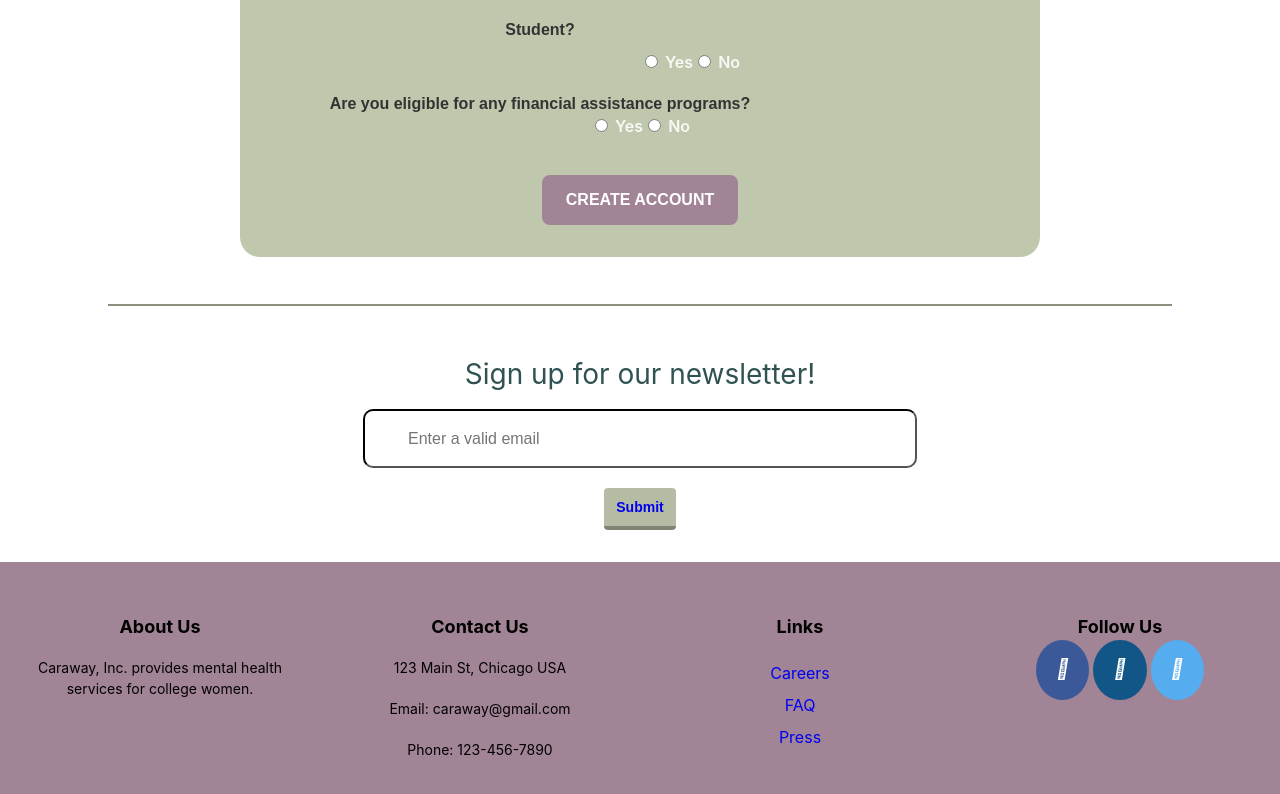
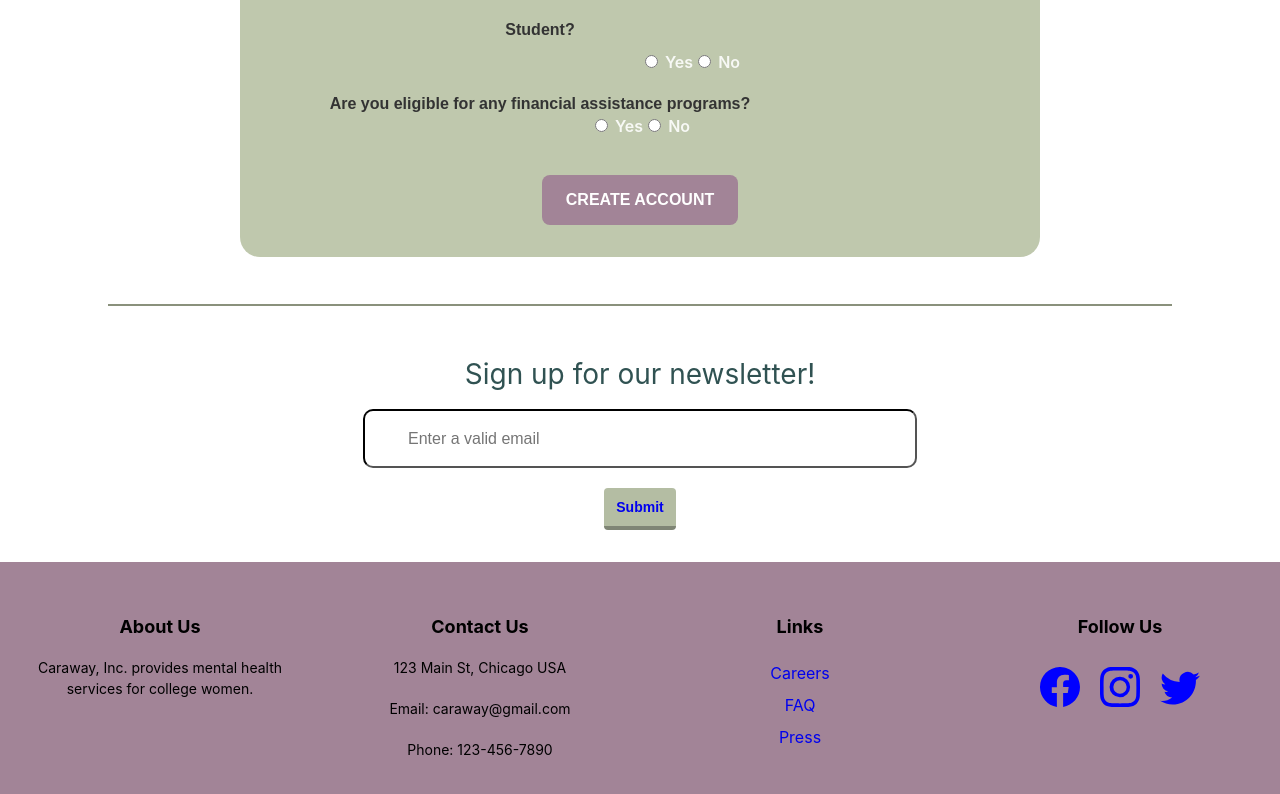
Before and after one commit to adamaripici/projectCode, a React (Create React App) app in the folder react/caraway-app/: page /signup in a window 1280 px wide. Shown: the part 894-1688 px from the top of the page. Built offline with nearby package versions, Linux system fonts and the light colour scheme.

Commit message:
-fixed footer

```diff
--- a/react/caraway-app/src/Footer.css
+++ b/react/caraway-app/src/Footer.css
@@ -7,3 +7,26 @@
   .input-field{
     margin-bottom: 20px;
   }
+
+  .hamburger {
+    position: fixed;
+    z-index: 100;
+    top: 1rem;
+    left: 1rem;
+    padding: 4px;
+    border: none;
+    cursor: pointer;
+    display: flex;
+    flex-direction: row;
+    align-items: center;
+    font-size: 30px; /* Adjust the size as needed */
+  }
+
+  .bs {
+
+    padding: 10px;
+    color:blue;
+    flex-direction: row;
+    align-items: center;
+    font-size: 40px; /* Adjust the size as needed */
+  }
--- a/react/caraway-app/src/Footer.js
+++ b/react/caraway-app/src/Footer.js
@@ -1,6 +1,8 @@
 import * as React from "react";
 import "./Footer.css";
 import { Link } from 'react-router-dom';
+import { BsFacebook, BsInstagram, BsTwitter } from 'react-icons/bs';
+
 
 export default function Footer() {
 
@@ -41,9 +43,9 @@ export default function Footer() {
           </div>
           <div className="title-footer">
             <h4>Follow Us</h4>
-            <a href="https://www.facebook.com/"><i className="fa fa-facebook" aria-hidden="true"></i></a>
-            <a href="https://www.instagram.com/?hl=en"><i className="fa fa-instagram" aria-hidden="true"></i></a>
-            <a href="https://twitter.com/?lang=en"><i className="fa fa-twitter" aria-hidden="true"></i></a>
+            <a href="https://www.facebook.com/" target="_blank"><BsFacebook className="bs"/></a>
+            <a href="https://www.instagram.com/?hl=en" target="_blank"><BsInstagram className="bs"/></a>
+            <a href="https://twitter.com/?lang=en" target="_blank"><BsTwitter className="bs"/></a>
           </div>
         </div>
       </div>
--- a/react/caraway-app/src/Navbar.css
+++ b/react/caraway-app/src/Navbar.css
@@ -27,57 +27,7 @@ br {
 .links {
     line-height:200%;
 }
-.fa {
-    padding: 20px;
-  width: 25px;
-  text-align: center;
-  text-decoration: none;
-  margin: 5px 2px;
-  border-radius: 50%;
-  }
-.fa:hover {
-    opacity: 0.7;
-}
-.fa-facebook-f:before, .fa-facebook:before {
-    content: "\f09a";
-    font-size: 20px;
-}
-.fa-facebook {
-    background: #3B5998;
-    color: white;
-    margin-bottom: 8px;
-  }
-.fa-twitter-f:before, .fa-twitter:before {
-    content: "\f09a";
-    font-size: 20px;
-}
-  .fa-twitter {
-    background: #55ACEE;
-    color: white;
-    margin-bottom: 8px;
-  }
-  .fa-instagram-f:before, .fa-instagram:before {
-    content: "\f09a";
-    font-size: 20px;
-}
-  .fa-instagram {
-    background: #125688;
-    color: white;
-    margin-bottom: 8px;
-  }
 
-
-
-
-
-
-/* menu */
-
-/* * {
-  margin: 0;
-  padding: 0;
-  box-sizing: border-box;
-} */
 
 .menuItem {
   display: block;
@@ -310,6 +260,5 @@ br {
   max-width: 100%;
   max-height: 100%;
   width: 190px;
-  /* height: 50px; */
   margin-top: 10px;
 }
--- a/react/caraway-app/src/Navbar.js
+++ b/react/caraway-app/src/Navbar.js
@@ -27,10 +27,6 @@ export default function NavBar() {
       </ul>
 
       <GiHamburgerMenu className="hamburger" onClick={toggleMenu}/>
-      {/* <button className="hamburger" onClick={toggleMenu}>
-        <i className="menuIcon material-icons"><GiHamburgerMenu onClick={toggleMenu}/></i>
-        <i className="closeIcon material-icons">close</i>
-      </button> */}
           <div className="logo-title">
             <a href="/">
               <img className="logo-img" src={logo}/>
--- a/react/caraway-app/src/Signup.css
+++ b/react/caraway-app/src/Signup.css
@@ -32,45 +32,6 @@ br {
 .links {
     line-height:200%;
 }
-.fa {
-    padding: 20px;
-  width: 25px;
-  text-align: center;
-  text-decoration: none;
-  margin: 5px 2px;
-  border-radius: 50%;
-  }
-.fa:hover {
-    opacity: 0.7;
-}
-.fa-facebook-f:before, .fa-facebook:before {
-    content: "\f09a";
-    font-size: 20px;
-}
-.fa-facebook {
-    background: #3B5998;
-    color: white;
-    margin-bottom: 8px;
-  }
-.fa-twitter-f:before, .fa-twitter:before {
-    content: "\f09a";
-    font-size: 20px;
-}
-  .fa-twitter {
-    background: #55ACEE;
-    color: white;
-    margin-bottom: 8px;
-  }
-  .fa-instagram-f:before, .fa-instagram:before {
-    content: "\f09a";
-    font-size: 20px;
-}
-  .fa-instagram {
-    background: #125688;
-    color: white;
-    margin-bottom: 8px;
-  }
-
 
   .form-title {
     display: block;
```
